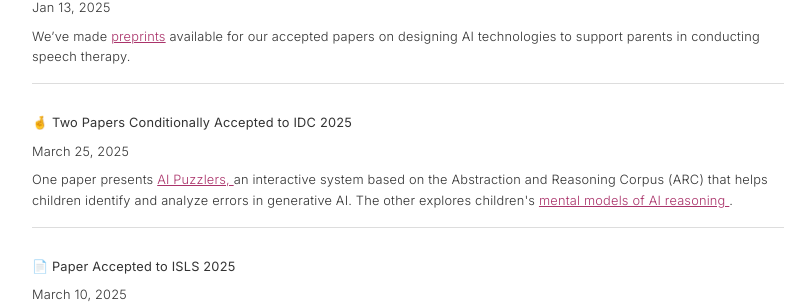
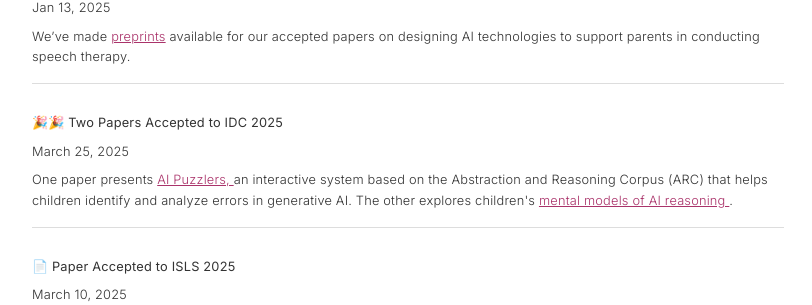
Before and after one commit to adango26/adango26.github.io, a Jekyll site: the page built from index.html, in a window 1280 px wide. Shown: the part 759-1064 px from the top of the page, without its empty margins (232-1044 px from the left). Built offline with Jekyll 4.4.1, drawn with Linux system fonts in a browser that asks for light colours; a style sheet for code colours, icons or effects is not loaded.

Commit message:
Update news.yml

```diff
--- a/_data/news.yml
+++ b/_data/news.yml
@@ -2,7 +2,7 @@
   date: "Jan 13, 2025"
   description: "We’ve made <a href='/assets/pdf/25_chi1.pdf'>preprints</a> available for our accepted papers on designing AI technologies to support parents in conducting speech therapy."
 
-- title: "🤞 Two Papers Conditionally Accepted to IDC 2025"
+- title: "🎉🎉 Two Papers Accepted to IDC 2025"
   date: "March 25, 2025"
   description: "One paper presents <a href='/assets/pdf/25_idc1.pdf'> AI Puzzlers, </a> an interactive system based on the Abstraction and Reasoning Corpus (ARC) that helps children identify and analyze errors in generative AI. The other explores children's <a href='/assets/pdf/25_idc2.pdf'> mental models of AI reasoning </a>."
 
```
